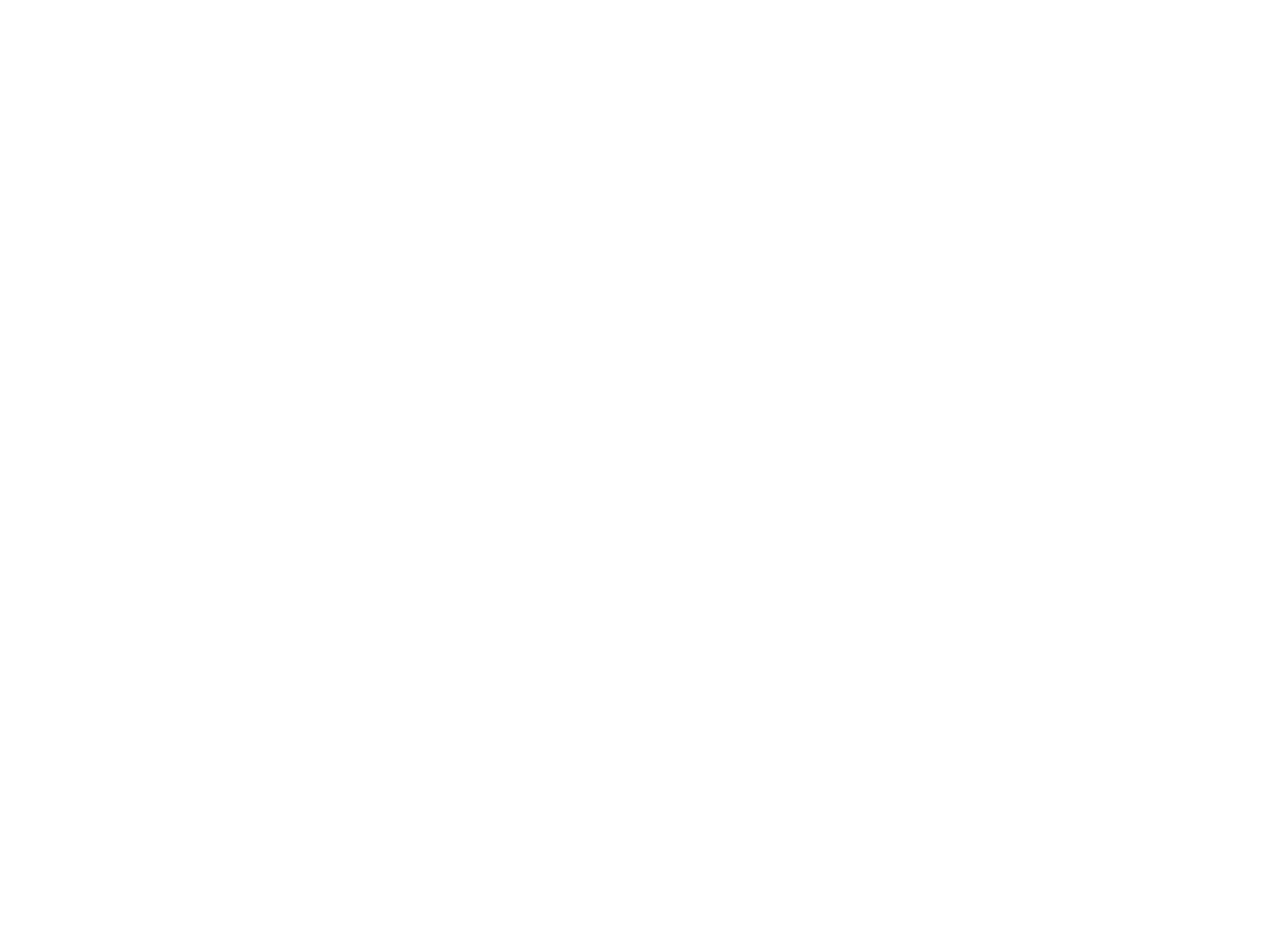
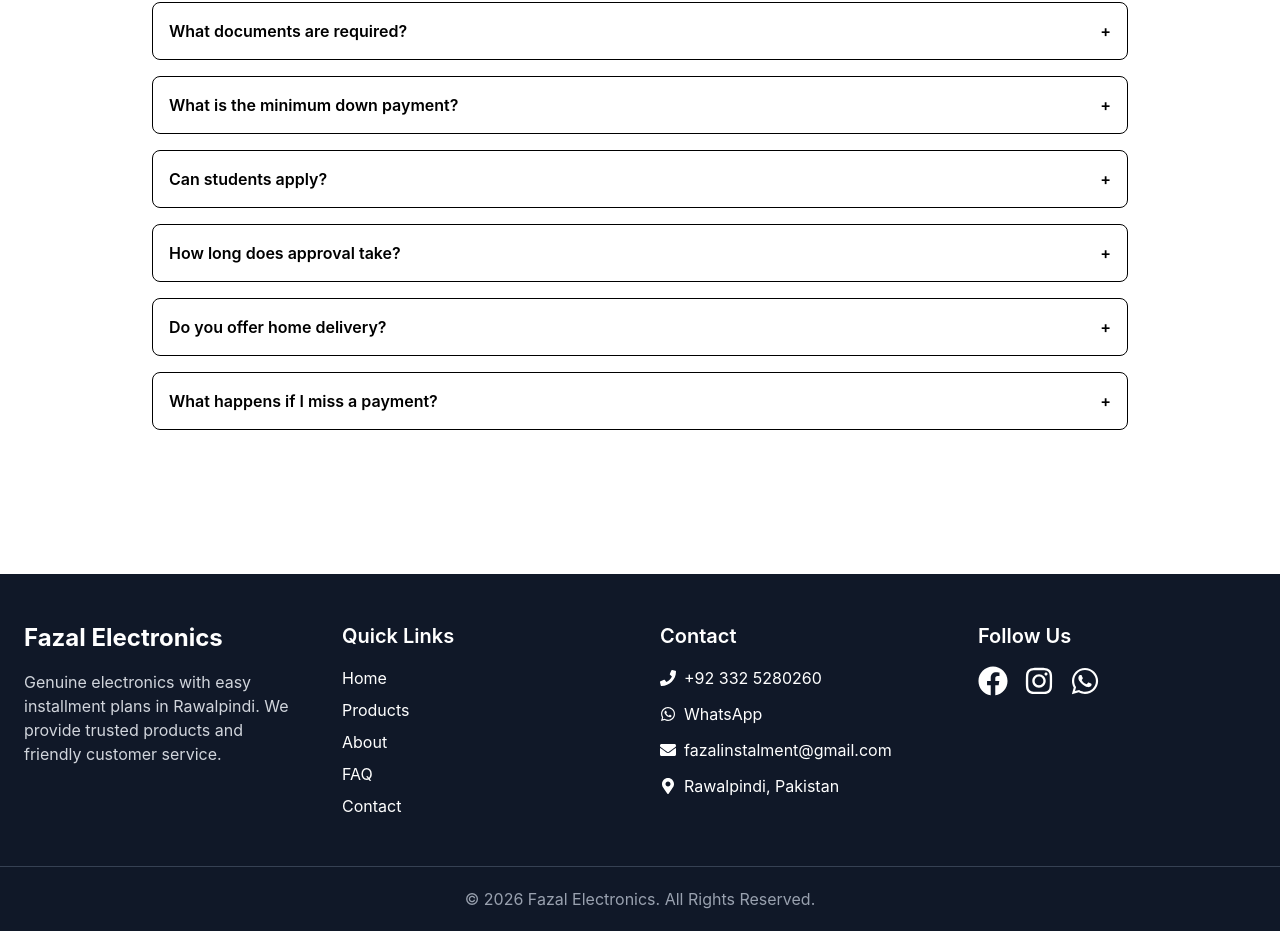
Before and after one commit to infoatpakvisa-maker/installment-business-website, a React (Vite) app: page /faq in a window 1280 px wide. Before the commit this address had no page. Shown: the part 206-1137 px from the top of the page. Before the commit the page ends 800 px from the top, so only its background shows below. Built offline with nearby package versions, Linux system fonts and the light colour scheme.

Commit message:
Add FAQ page, Contact page, and Footer

```diff
--- a/src/App.jsx
+++ b/src/App.jsx
@@ -3,12 +3,16 @@
 import Home from "./pages/Home/Home";
 import About from "./pages/About/About";
 import Products from "./pages/Products/Products";
+import FAQ from "./pages/FAQ/FAQ";
+import Contact from "./pages/Contact/Contact";
 function App() {
   return (
     <Routes>
       <Route path="/" element={<Home />} />
       <Route path="/about" element={<About />} />
       <Route path="/products" element={<Products />} />
+      <Route path="/faq" element={<FAQ />} />
+      <Route path="/contact" element={<Contact />} />
 
     </Routes>
   );
--- a/src/components/ContactForm/ContactForm.jsx
+++ b/src/components/ContactForm/ContactForm.jsx
@@ -0,0 +1,33 @@
+function ContactForm() {
+  return (
+    <form className="space-y-4">
+
+      <input
+        type="text"
+        placeholder="Your Name"
+        className="w-full border rounded-lg p-3"
+      />
+
+      <input
+        type="tel"
+        placeholder="Phone Number"
+        className="w-full border rounded-lg p-3"
+      />
+
+      <textarea
+        rows="5"
+        placeholder="Your Message"
+        className="w-full border rounded-lg p-3"
+      ></textarea>
+
+      <button
+        className="bg-blue-600 text-white px-6 py-3 rounded-lg"
+      >
+        Send Message
+      </button>
+
+    </form>
+  );
+}
+
+export default ContactForm;
--- /dev/null
+++ b/src/components/ContactInfo/ContactInfo.jsx
@@ -0,0 +1,17 @@
+function ContactInfo() {
+  return (
+    <div className="space-y-4">
+      <p><strong>Phone:</strong> +92 332 5280260</p>
+
+      <p><strong>WhatsApp:</strong> +92 332 5280260</p>
+
+      <p><strong>Email:</strong> fazalinstalment@gmail.com</p>
+
+      <p>
+        <strong>Address:</strong> YRaja Sultan Market, Sajid Bukhari Rd, Azizabad Rawalpindi
+      </p>
+    </div>
+  );
+}
+
+export default ContactInfo;
--- /dev/null
+++ b/src/components/FAQItem/FAQItem.jsx
@@ -0,0 +1,25 @@
+import { useState } from "react";
+
+function FAQItem({ question, answer }) {
+  const [open, setOpen] = useState(false);
+
+  return (
+    <div className="border rounded-lg mb-4">
+      <button
+        onClick={() => setOpen(!open)}
+        className="w-full text-left p-4 font-semibold flex justify-between"
+      >
+        {question}
+        <span>{open ? "-" : "+"}</span>
+      </button>
+
+      {open && (
+        <div className="p-4 border-t">
+          {answer}
+        </div>
+      )}
+    </div>
+  );
+}
+
+export default FAQItem;
--- /dev/null
+++ b/src/components/FAQList/FAQList.jsx
@@ -0,0 +1,18 @@
+import FAQItem from "../FAQItem/FAQItem";
+import faqs from "../../data/faq";
+
+function FAQList() {
+  return (
+    <>
+      {faqs.map((faq, index) => (
+        <FAQItem
+          key={index}
+          question={faq.question}
+          answer={faq.answer}
+        />
+      ))}
+    </>
+  );
+}
+
+export default FAQList;
--- a/src/components/Footer/Footer.jsx
+++ b/src/components/Footer/Footer.jsx
@@ -1,7 +1,104 @@
+import { Link } from "react-router-dom";
+import {
+  FaFacebook,
+  FaInstagram,
+  FaWhatsapp,
+  FaPhone,
+  FaEnvelope,
+  FaMapMarkerAlt,
+} from "react-icons/fa";
+
 function Footer() {
   return (
-    <footer className="bg-gray-200 p-4 text-center">
-      © 2026 Fazal Electronics
+    <footer className="bg-gray-900 text-white mt-16">
+      <div className="max-w-7xl mx-auto px-6 py-12 grid md:grid-cols-4 gap-10">
+
+        {/* Company */}
+        <div>
+          <h2 className="text-2xl font-bold mb-4">
+            Fazal Electronics
+          </h2>
+
+          <p className="text-gray-300">
+            Genuine electronics with easy installment plans in
+            Rawalpindi. We provide trusted products and friendly
+            customer service.
+          </p>
+        </div>
+
+        {/* Quick Links */}
+        <div>
+          <h3 className="text-xl font-semibold mb-4">
+            Quick Links
+          </h3>
+
+          <ul className="space-y-2">
+            <li><Link to="/">Home</Link></li>
+            <li><Link to="/products">Products</Link></li>
+            <li><Link to="/about">About</Link></li>
+            <li><Link to="/faq">FAQ</Link></li>
+            <li><Link to="/contact">Contact</Link></li>
+          </ul>
+        </div>
+
+        {/* Contact */}
+        <div>
+          <h3 className="text-xl font-semibold mb-4">
+            Contact
+          </h3>
+
+          <p className="flex items-center gap-2">
+            <FaPhone />
+            +92 332 5280260
+          </p>
+
+          <p className="flex items-center gap-2 mt-3">
+            <a href="https://wa.me/923001234567"
+              target="_blank">
+
+              <FaWhatsapp />
+            </a>
+            WhatsApp
+          </p>
+
+          <p className="flex items-center gap-2 mt-3">
+            <FaEnvelope />
+            fazalinstalment@gmail.com
+          </p>
+
+          <p className="flex items-center gap-2 mt-3">
+            <FaMapMarkerAlt />
+            Rawalpindi, Pakistan
+          </p>
+        </div>
+
+        {/* Social */}
+        <div>
+          <h3 className="text-xl font-semibold mb-4">
+            Follow Us
+          </h3>
+
+          <div className="flex gap-4 text-3xl">
+            <a href="#">
+              <FaFacebook />
+            </a>
+
+            <a href="#">
+              <FaInstagram />
+            </a>
+
+            <a href="https://wa.me/923001234567"
+              target="_blank">
+              <FaWhatsapp />
+            </a>
+          </div>
+        </div>
+
+      </div>
+
+      <div className="border-t border-gray-700 py-5 text-center text-gray-400">
+        © 2026 Fazal Electronics. All Rights Reserved.
+      </div>
     </footer>
   );
 }
--- /dev/null
+++ b/src/components/GoogleMap/GoogleMap.jsx
@@ -0,0 +1,15 @@
+function GoogleMap() {
+  return (
+    <iframe
+      title="Google Map"
+      src="YOUR_GOOGLE_MAP_EMBED_LINK"
+      width="100%"
+      height="450"
+      style={{ border: 0 }}
+      loading="lazy"
+      allowFullScreen
+    ></iframe>
+  );
+}
+
+export default GoogleMap;
--- /dev/null
+++ b/src/data/faq.js
@@ -0,0 +1,34 @@
+const faqs = [
+  {
+    question: "What documents are required?",
+    answer:
+      "CNIC, proof of income, and any other documents requested during the application process.",
+  },
+  {
+    question: "What is the minimum down payment?",
+    answer:
+      "The down payment depends on the product. Please contact us for details.",
+  },
+  {
+    question: "Can students apply?",
+    answer:
+      "Yes, depending on eligibility and the required documents.",
+  },
+  {
+    question: "How long does approval take?",
+    answer:
+      "Most applications are reviewed within 1–2 business days.",
+  },
+  {
+    question: "Do you offer home delivery?",
+    answer:
+      "Yes, delivery is available for selected areas.",
+  },
+  {
+    question: "What happens if I miss a payment?",
+    answer:
+      "Please contact us immediately so we can discuss the available options.",
+  },
+];
+
+export default faqs;
--- a/src/layouts/MainLayout.jsx
+++ b/src/layouts/MainLayout.jsx
@@ -5,9 +5,11 @@
   return (
     <>
       <Navbar />
-      <main className="min-h-screen">
+
+      <main>
         {children}
       </main>
+
       <Footer />
     </>
   );
--- a/src/pages/Contact/Contact.jsx
+++ b/src/pages/Contact/Contact.jsx
@@ -1,5 +1,33 @@
+import MainLayout from "../../layouts/MainLayout";
+import ContactInfo from "../../components/ContactInfo/ContactInfo";
+import ContactForm from "../../components/ContactForm/ContactForm";
+import GoogleMap from "../../components/GoogleMap/GoogleMap";
+
 function Contact() {
-  return <h1>Contact Page</h1>;
+  return (
+    <MainLayout>
+      <section className="max-w-7xl mx-auto px-6 py-16">
+
+        <h1 className="text-4xl font-bold text-center mb-10">
+          Contact Us
+        </h1>
+
+        <div className="grid md:grid-cols-2 gap-10">
+
+          <div>
+            <ContactInfo />
+            <div className="mt-8">
+              <GoogleMap />
+            </div>
+          </div>
+
+          <ContactForm />
+
+        </div>
+
+      </section>
+    </MainLayout>
+  );
 }
 
 export default Contact;
--- a/src/pages/FAQ/FAQ.jsx
+++ b/src/pages/FAQ/FAQ.jsx
@@ -1,5 +1,20 @@
+import MainLayout from "../../layouts/MainLayout";
+import FAQList from "../../components/FAQList/FAQList";
+
 function FAQ() {
-  return <h1>FAQ Page</h1>;
+  return (
+    <MainLayout>
+      <section className="max-w-5xl mx-auto px-6 py-16">
+
+        <h1 className="text-4xl font-bold text-center mb-10">
+          Frequently Asked Questions
+        </h1>
+
+        <FAQList />
+
+      </section>
+    </MainLayout>
+  );
 }
 
 export default FAQ;
```
